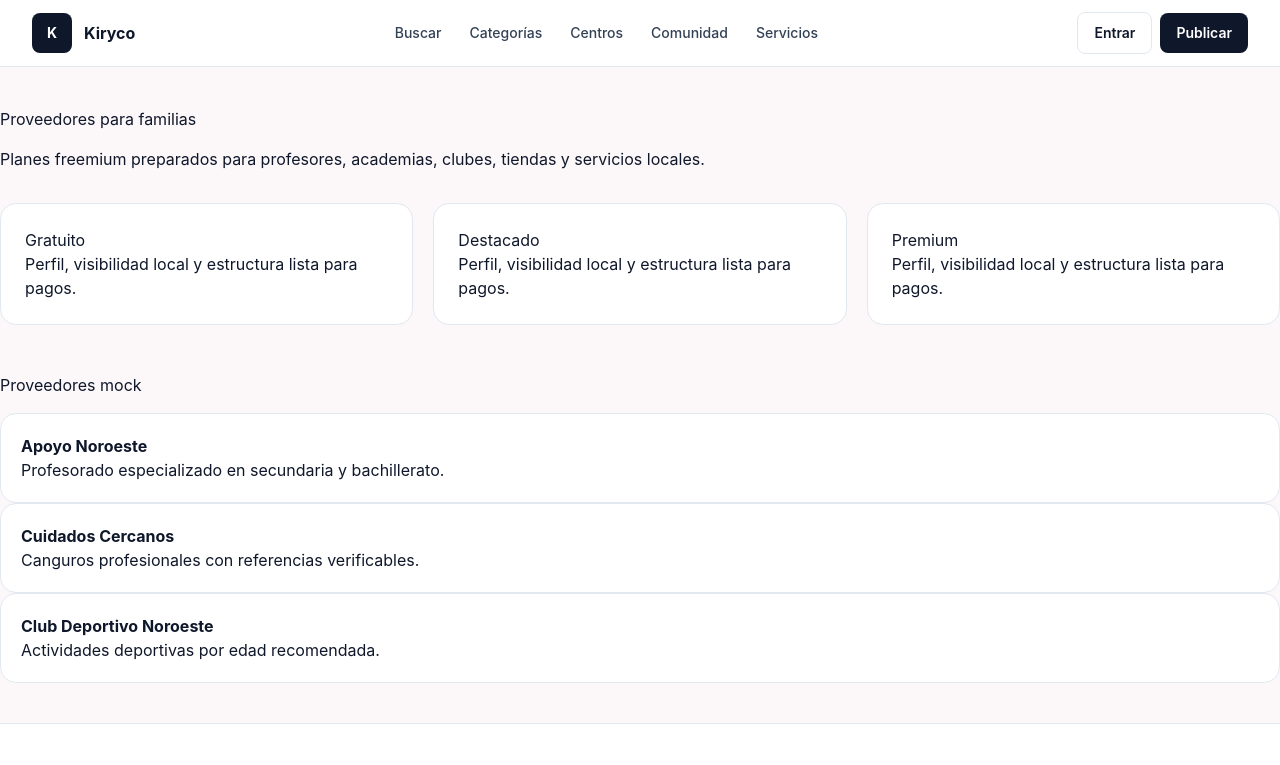
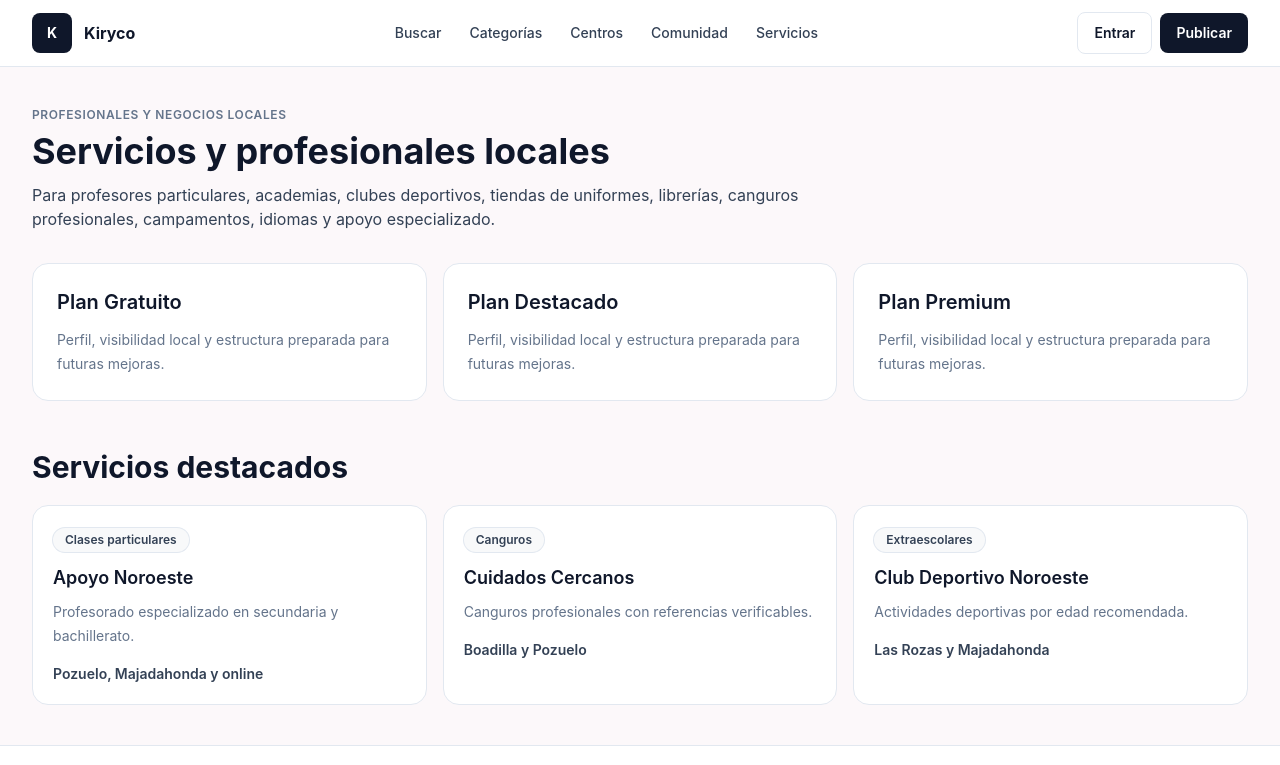
Before and after one commit to rdrgzjavier/kiryco, a Next.js app: page /proveedores in a window 1280 px wide. Shown: the top 765 px of the page. Built offline with nearby package versions, Linux system fonts and the light colour scheme.

Commit message:
Rename providers page to services

```diff
--- a/src/app/proveedores/page.tsx
+++ b/src/app/proveedores/page.tsx
@@ -1,2 +1,32 @@
 import { providers } from "@/lib/mock-data";
-export default function ProveedoresPage() { return <div className="page-container py-10"><h1 className="mb-4">Proveedores para familias</h1><p className="mb-8 text-warm-700">Planes freemium preparados para profesores, academias, clubes, tiendas y servicios locales.</p><div className="grid gap-5 md:grid-cols-3">{["Gratuito", "Destacado", "Premium"].map((p) => <div key={p} className="card p-6"><h2>{p}</h2><p className="text-warm-600">Perfil, visibilidad local y estructura lista para pagos.</p></div>)}</div><h2 className="mt-12 mb-4">Proveedores mock</h2>{providers.map((p) => <article key={p.id} className="card p-5"><b>{p.businessName}</b><p>{p.description}</p></article>)}</div>; }
+
+export default function ProveedoresPage() {
+  return (
+    <div className="page py-10">
+      <p className="label">Profesionales y negocios locales</p>
+      <h1 className="mt-2 text-4xl font-bold text-ink">Servicios y profesionales locales</h1>
+      <p className="mt-3 max-w-3xl text-slatecopy">
+        Para profesores particulares, academias, clubes deportivos, tiendas de uniformes, librerías, canguros profesionales, campamentos, idiomas y apoyo especializado.
+      </p>
+      <div className="mt-8 grid gap-4 md:grid-cols-3">
+        {["Gratuito", "Destacado", "Premium"].map((plan) => (
+          <article key={plan} className="card p-6">
+            <h2 className="text-xl font-semibold text-ink">Plan {plan}</h2>
+            <p className="mt-3 text-sm leading-6 text-muted">Perfil, visibilidad local y estructura preparada para futuras mejoras.</p>
+          </article>
+        ))}
+      </div>
+      <h2 className="section-title mt-12">Servicios destacados</h2>
+      <div className="mt-5 grid gap-4 md:grid-cols-3">
+        {providers.map((provider) => (
+          <article key={provider.id} className="card p-5">
+            <span className="chip">{provider.category}</span>
+            <h3 className="mt-3 text-lg font-semibold text-ink">{provider.businessName}</h3>
+            <p className="mt-2 text-sm leading-6 text-muted">{provider.description}</p>
+            <p className="mt-4 text-sm font-semibold text-slatecopy">{provider.serviceArea}</p>
+          </article>
+        ))}
+      </div>
+    </div>
+  );
+}
```
